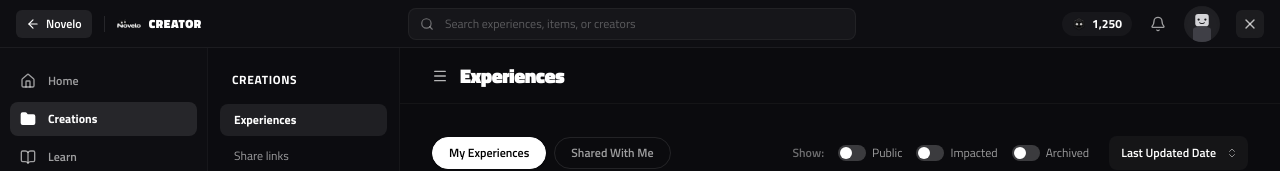
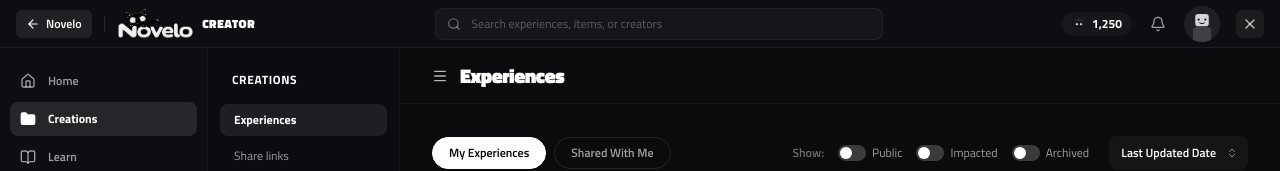
Before and after one commit to Pwooooo/Sox, a React (Vite) app: page / in a window 1280 px wide. Both pictures are taken after typing "Sample" into the empty fields and a click on the button "Create". Shown: the top 171 px of the page. Built offline with nearby package versions, Linux system fonts and the light colour scheme.

Commit message:
fix(create): increase size of Novelo logo in Creator header

```diff
--- a/src/pages/Create.tsx
+++ b/src/pages/Create.tsx
@@ -906,7 +906,7 @@ export function Create({ onClose }: CreateProps) {
             <img
               src="/novelo-icon.png"
               alt="Novelo"
-              className="size-6 object-contain"
+              className="h-8 w-auto max-h-9 object-contain"
             />
             <span className="text-xs font-black tracking-wider text-white uppercase">
               Creator
```
